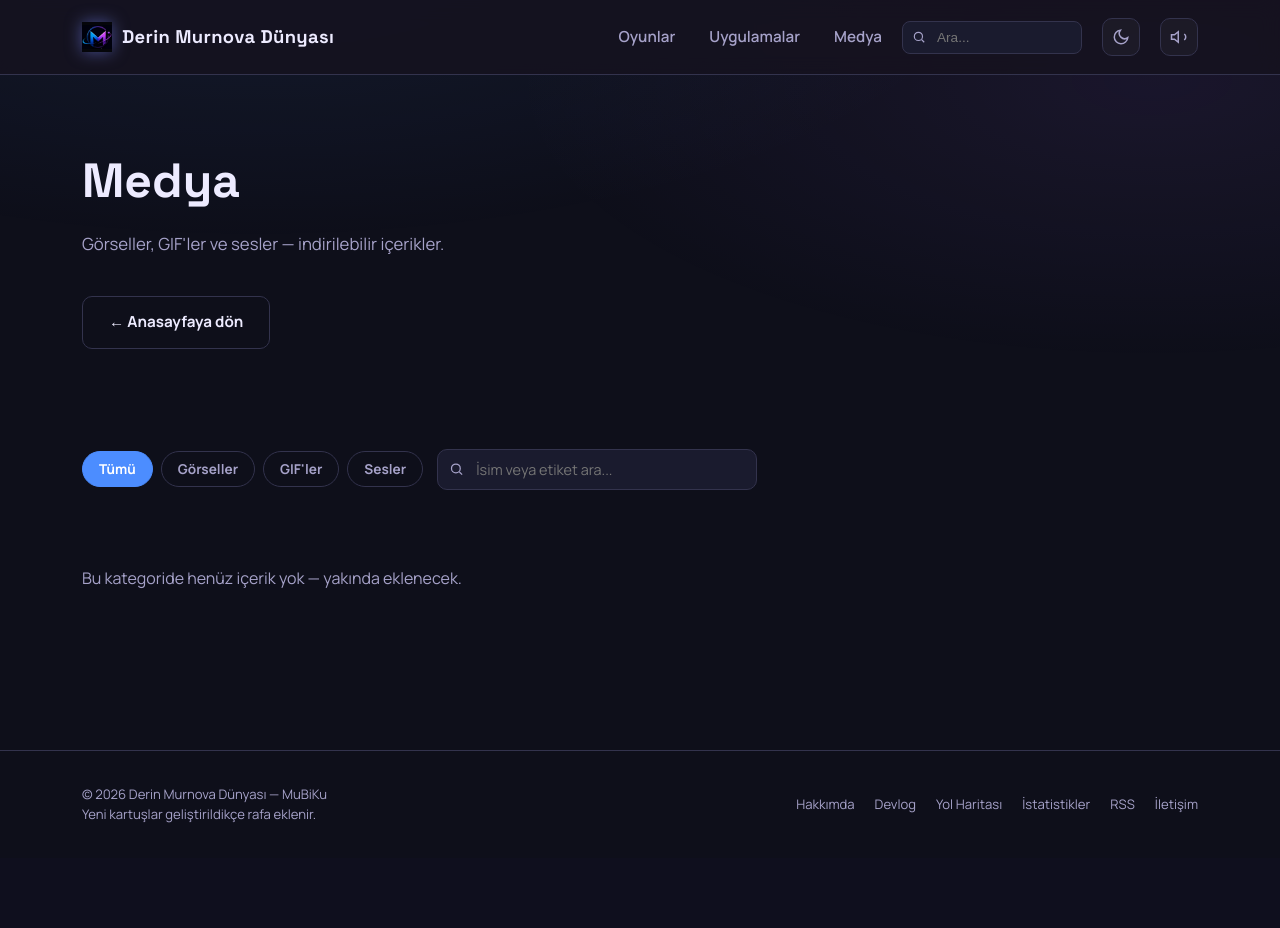
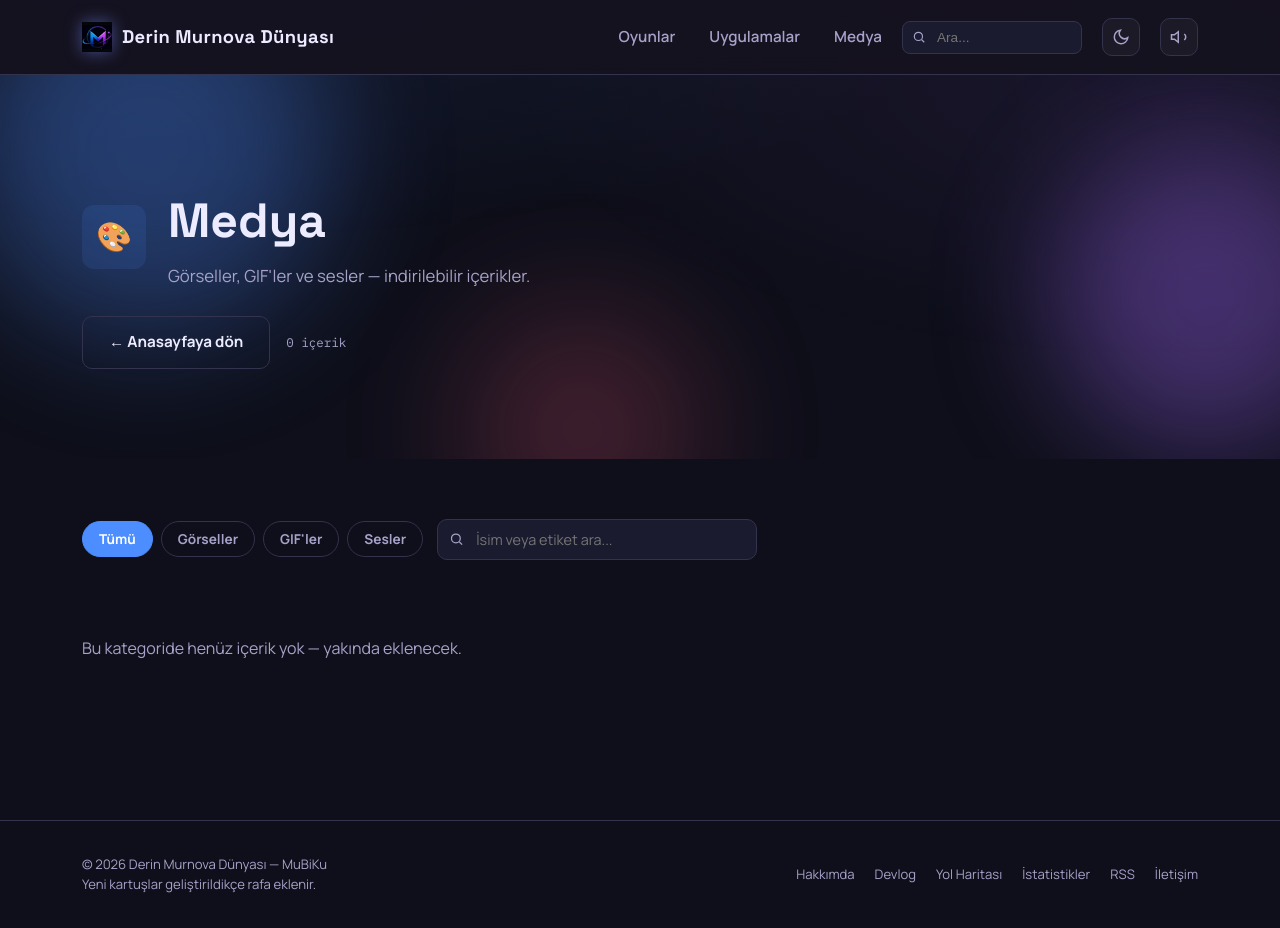
Before and after one commit to Asistan80/Nova, a Flask app: page /kategori/medya in a window 1280 px wide. Before the commit the page ends 823 px from the top, so only its background shows below. Run offline with Flask 3, Linux system fonts and the light colour scheme; the visitor is signed in with stand-in values (Sample User, id 1).

Commit message:
guncelleme

```diff
--- a/app.py
+++ b/app.py
@@ -3,7 +3,7 @@ from functools import wraps
 from datetime import timedelta, datetime, timezone
 
 from flask import (
-    Flask, render_template, send_from_directory, abort, request,
+    Flask, render_template, send_from_directory, send_file, abort, request,
     redirect, url_for, session, flash
 )
 from werkzeug.utils import secure_filename
@@ -540,6 +540,45 @@ def admin_sync_test():
     return redirect(url_for("admin_dashboard"))
 
 
+@app.route("/admin/yedek-indir")
+@login_required
+def admin_backup_download():
+    import io
+    import zipfile
+
+    buf = io.BytesIO()
+    with zipfile.ZipFile(buf, "w", zipfile.ZIP_DEFLATED) as zf:
+        # data/ klasöründeki tüm JSON dosyaları
+        if os.path.exists(store.DATA_DIR):
+            for fname in os.listdir(store.DATA_DIR):
+                fpath = os.path.join(store.DATA_DIR, fname)
+                if os.path.isfile(fpath):
+                    zf.write(fpath, f"data/{fname}")
+        # yüklenen kapak/galeri görselleri
+        for root, _dirs, files in os.walk(os.path.join(BASE_DIR, "static", "uploads")):
+            for fname in files:
+                fpath = os.path.join(root, fname)
+                arcname = os.path.relpath(fpath, BASE_DIR)
+                zf.write(fpath, arcname)
+        # indirilebilir paketler
+        for root, _dirs, files in os.walk(DOWNLOADS_DIR):
+            for fname in files:
+                fpath = os.path.join(root, fname)
+                arcname = os.path.relpath(fpath, BASE_DIR)
+                zf.write(fpath, arcname)
+        # Rise of the Bosses veritabanı (varsa)
+        rotb_db = os.path.join(BASE_DIR, "games_blueprints", "rise_of_the_bosses", "data", "rotb.db")
+        if os.path.exists(rotb_db):
+            zf.write(rotb_db, "games_blueprints/rise_of_the_bosses/data/rotb.db")
+
+    buf.seek(0)
+    stamp = datetime.now(timezone.utc).strftime("%Y-%m-%d_%H%M")
+    return send_file(
+        buf, mimetype="application/zip", as_attachment=True,
+        download_name=f"murnova-yedek-{stamp}.zip",
+    )
+
+
 @app.route("/admin/sirala/<kind>", methods=["POST"])
 @login_required
 def admin_reorder(kind):
--- a/static/css/style.css
+++ b/static/css/style.css
@@ -877,3 +877,12 @@ img.skeleton{
 @media (prefers-reduced-motion: reduce){
   .marquee-track{ animation:none; }
 }
+
+/* ================================================================
+   KATEGORİ SAYFASI HERO (Oyunlar / Uygulamalar / Medya başlığı)
+   ================================================================ */
+.category-hero{ padding:70px 0 50px; }
+.category-hero-top{ display:flex; align-items:center; gap:22px; flex-wrap:wrap; }
+.category-hero-icon.group-tile-icon{
+  width:64px; height:64px; font-size:1.8rem; flex-shrink:0; margin-bottom:0;
+}
--- a/templates/admin/dashboard.html
+++ b/templates/admin/dashboard.html
@@ -14,6 +14,7 @@
         <a href="{{ url_for('admin_about') }}" class="btn btn-ghost">Hakkımda</a>
         <a href="{{ url_for('admin_roadmap') }}" class="btn btn-ghost">Yol Haritası</a>
         <a href="{{ url_for('admin_new') }}" class="btn btn-primary">+ Yeni Proje</a>
+        <a href="{{ url_for('admin_backup_download') }}" class="btn btn-ghost">⬇ Tüm Veriyi Yedekle</a>
         <a href="{{ url_for('admin_logout') }}" class="btn btn-ghost">Çıkış yap</a>
       </div>
     </div>
@@ -49,6 +50,9 @@
       </span>
       <span style="color: {{ 'var(--teal)' if notify_status.ntfy else 'var(--text-dim)' }};">
         {{ '●' if notify_status.ntfy else '○' }} Telefon (ntfy)
+      </span>
+      <span style="color: {{ 'var(--teal)' if notify_status.telegram else 'var(--text-dim)' }};">
+        {{ '●' if notify_status.telegram else '○' }} Telegram
       </span>
     </div>
 
--- a/templates/category.html
+++ b/templates/category.html
@@ -7,12 +7,23 @@
 
 {% block content %}
 
-<header class="detail-hero">
+<header class="hero category-hero">
+  <div class="hero-orbs" aria-hidden="true">
+    <span class="orb orb-amber"></span>
+    <span class="orb orb-teal"></span>
+    <span class="orb orb-red"></span>
+  </div>
   <div class="wrap">
-    <h1 class="detail-title">{{ group.label }}</h1>
-    <p class="detail-tagline">{{ group.desc }}</p>
-    <div class="hero-cta">
+    <div class="category-hero-top reveal in">
+      <div class="group-tile-icon icon-{{ group.slug }} category-hero-icon"></div>
+      <div>
+        <h1 class="detail-title" style="margin-bottom:6px;">{{ group.label }}</h1>
+        <p class="detail-tagline" style="margin-bottom:0;">{{ group.desc }}</p>
+      </div>
+    </div>
+    <div class="hero-cta" style="margin-top:28px;">
       <a href="{{ url_for('index') }}" class="btn btn-ghost">← Anasayfaya dön</a>
+      <span class="stat-badge" style="align-self:center;">{{ items|length }} içerik</span>
     </div>
   </div>
 </header>
```
Also changed, not shown: notifications.py (+26 -1 lines), README.md.
